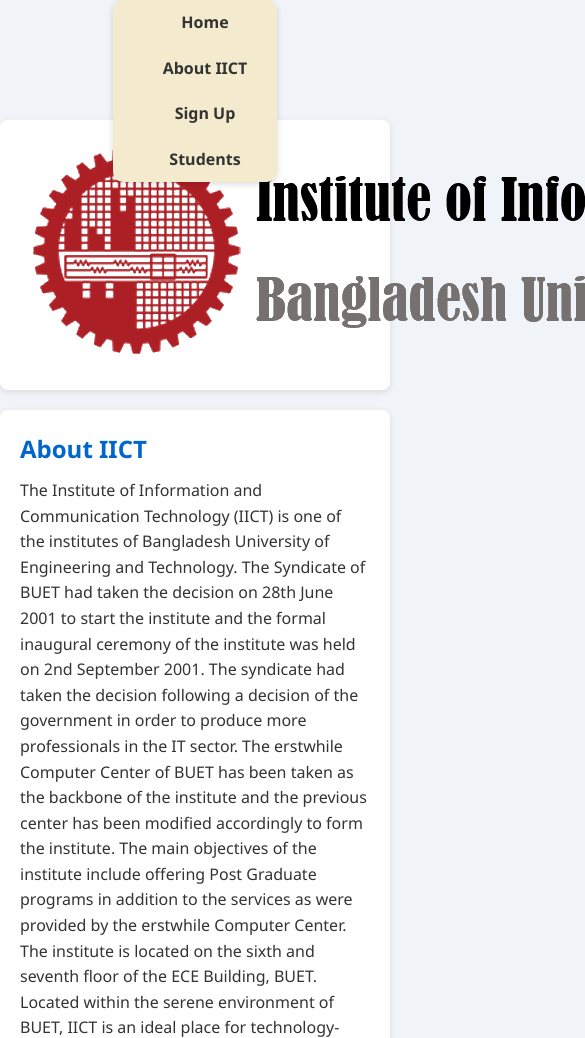
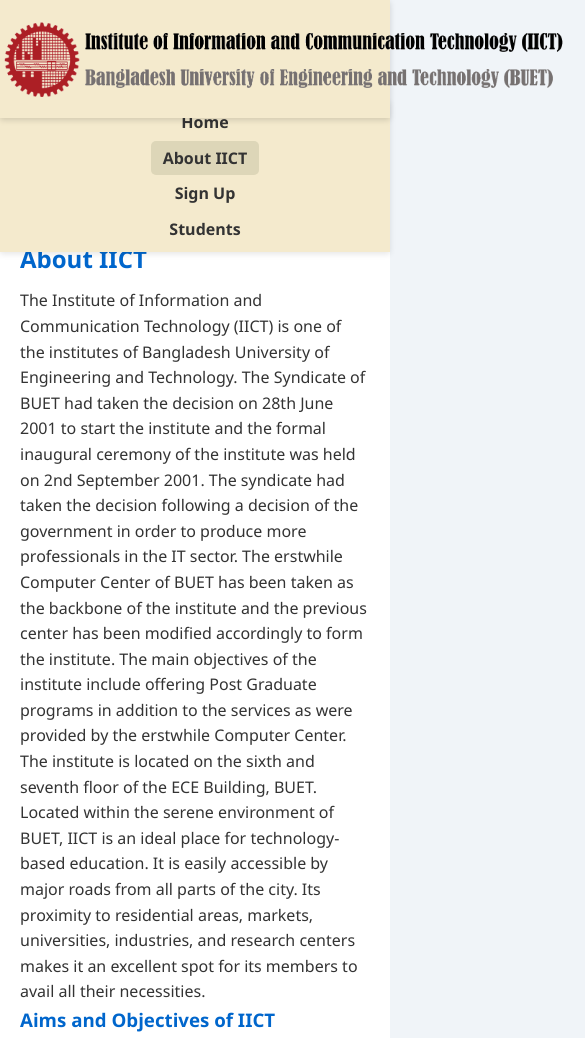
Before and after one commit to 1024311506/buet-iict-pgd, a plain HTML site: page about.html in a window 390 px wide. Shown: the top 1038 px of the page, 585 px wide, since content can reach past the window. Drawn offline with Linux system fonts and the light colour scheme.

Commit message:
Update style.css

```diff
--- a/style.css
+++ b/style.css
@@ -1,4 +1,4 @@
-/* Global Reset */
+/* Reset and basics */
 * {
   margin: 0;
   padding: 0;
@@ -11,99 +11,94 @@
 
 body {
   font-family: "Segoe UI", Tahoma, Geneva, Verdana, sans-serif;
-  line-height: 1.6;
   background: #f0f4f8;
   color: #333;
-  padding-top: 120px; /* Offset for fixed nav */
+  line-height: 1.6;
+  padding-top: 160px; /* space for fixed header + nav */
 }
 
-/* Navigation Bar */
-nav {
+/* Fixed header with centered logo */
+.site-header {
   position: fixed;
   top: 0;
   left: 0;
-  right: 0;
-  width: fit-content;
-  margin: 0 auto;
+  width: 100%;
   background: #f4eacd;
+  text-align: center;
+  padding: 20px 0 10px;
   box-shadow: 0 2px 6px rgba(0, 0, 0, 0.15);
+  z-index: 1001;
+}
+
+.site-header a {
+  text-decoration: none;
+}
+
+.site-logo {
+  height: 80px;
+  width: auto;
+}
+
+/* Fixed nav below header */
+nav {
+  position: fixed;
+  top: 100px; /* height of header */
+  left: 0;
+  width: 100%;
+  background: #f4eacd;
+  box-shadow: 0 2px 6px rgba(0, 0, 0, 0.1);
   z-index: 1000;
-  border-radius: 10px;
-  padding: 10px 20px;
 }
 
 .nav-container {
   display: flex;
-  align-items: center;
-  gap: 30px;
-}
-
-nav .logo {
-  height: 50px;
-  width: auto;
+  justify-content: center;
+  padding: 10px 0;
 }
 
 .nav-links {
   list-style: none;
   display: flex;
   gap: 20px;
+  flex-wrap: wrap;
 }
 
 .nav-links li a {
   color: #333;
   text-decoration: none;
   font-weight: 600;
-  font-size: 16px;
-  padding: 6px 10px;
-  border-radius: 6px;
+  padding: 6px 12px;
+  border-radius: 5px;
   transition: background 0.3s;
 }
 
-.nav-links li a:hover {
+.nav-links li a:hover,
+.nav-links li a.active {
   background-color: #ddd6b8;
 }
 
-/* Header, Main, Footer Styling */
-header, main, footer {
+/* Main content area */
+main {
   max-width: 900px;
   margin: auto;
   padding: 20px;
   background: white;
   border-radius: 8px;
-  box-shadow: 0 2px 6px rgba(0,0,0,0.1);
-  margin-bottom: 20px;
-}
-
-.logo {
-  display: block;
-  max-width: 100%;
-  height: 80px;
-  margin-bottom: 15px;
-}
-
-header h1 {
-  color: #0066cc;
-  margin-bottom: 5px;
-}
-
-header h2 {
-  color: #333;
-  font-weight: normal;
-  margin-bottom: 10px;
+  box-shadow: 0 2px 6px rgba(0, 0, 0, 0.1);
+  margin-bottom: 30px;
 }
 
 section + section {
   margin-top: 20px;
 }
 
-h2 {
+h1, h2, h3 {
   color: #0066cc;
   margin-bottom: 10px;
 }
 
 ul {
   padding-left: 20px;
-  list-style-type: disc;
 }
 
 a {
@@ -115,21 +110,23 @@
   text-decoration: underline;
 }
 
+/* Footer */
 footer {
   text-align: center;
   font-size: 0.9em;
   color: #666;
+  padding: 20px 0;
 }
 
-/* Responsive tweaks */
+/* Responsive layout */
 @media (max-width: 768px) {
-  .nav-container {
+  .nav-links {
     flex-direction: column;
+    align-items: center;
     gap: 10px;
   }
 
-  .nav-links {
-    flex-direction: column;
-    align-items: center;
+  body {
+    padding-top: 220px; /* more space on small screens */
   }
 }
```
